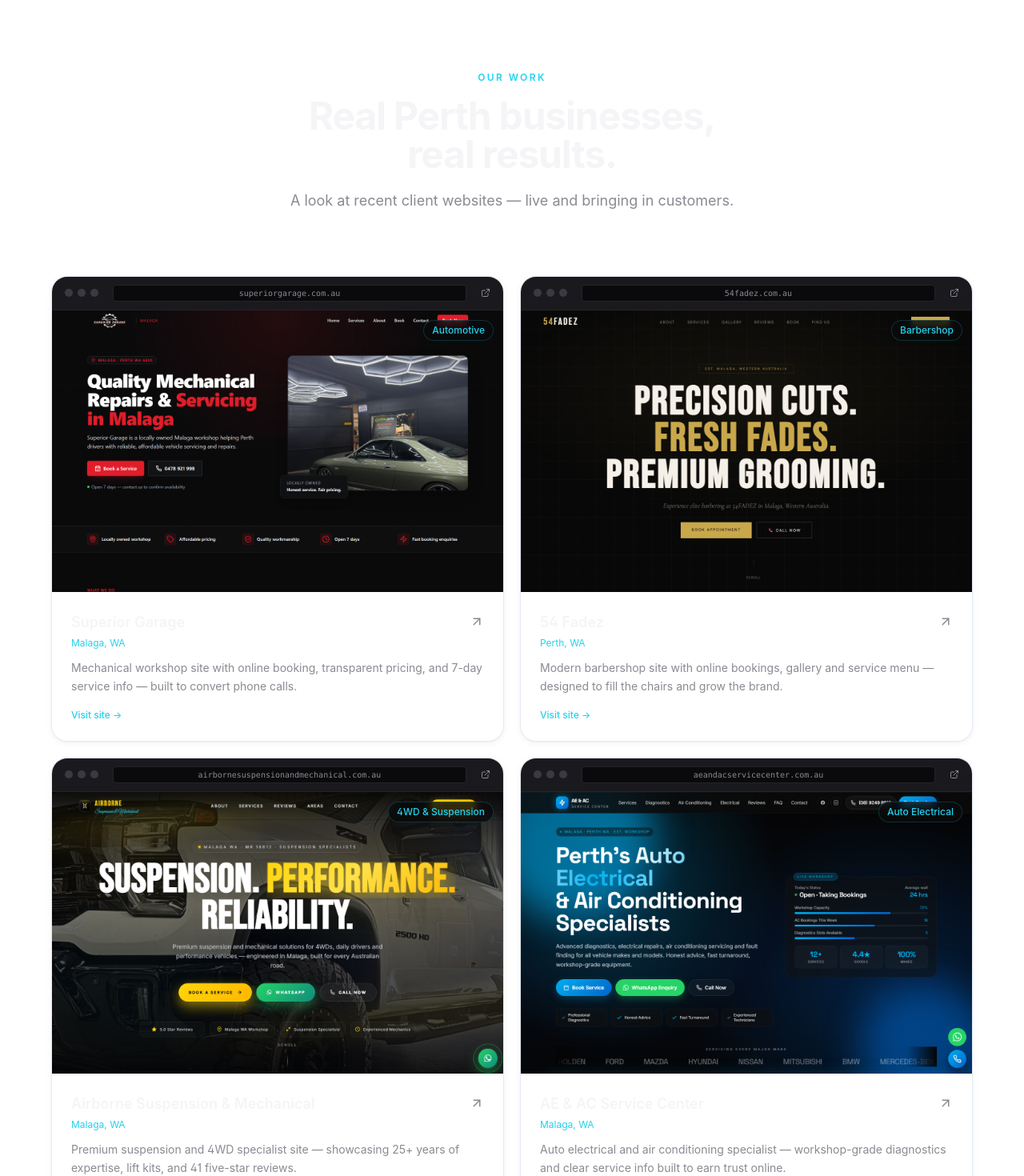
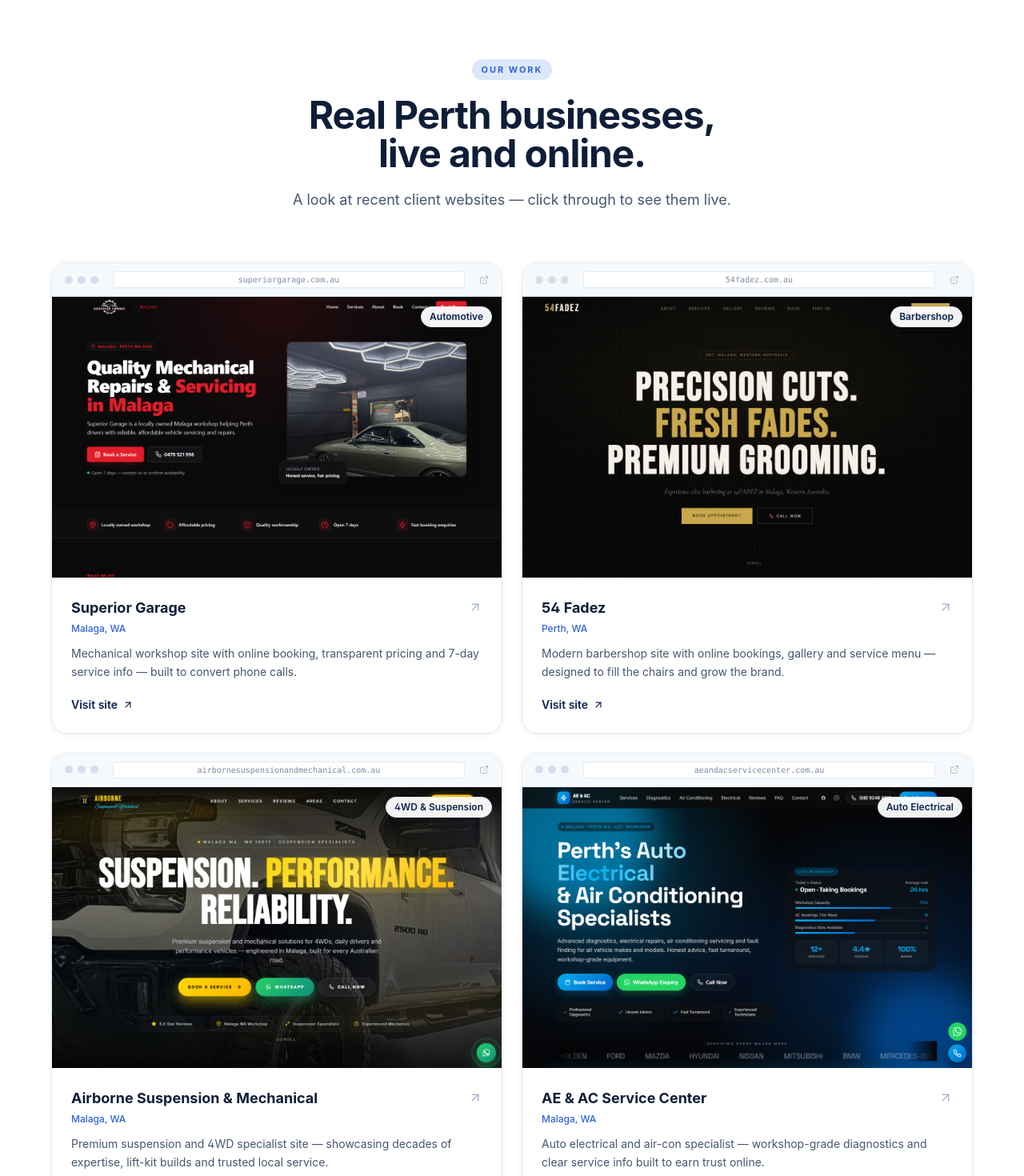
Before and after one commit to zachcolvillez-stack/bluepeek-website, a Next.js app: page / in a window 1280 px wide. Shown: the part 2120-3590 px from the top of the page at 80% size. Built offline with nearby package versions, Linux system fonts and the light colour scheme.

Commit message:
auto-save: Portfolio.jsx

```diff
--- a/components/Portfolio.jsx
+++ b/components/Portfolio.jsx
@@ -1,4 +1,5 @@
 'use client'
+import { motion } from 'framer-motion'
 import { ArrowUpRight, ExternalLink } from 'lucide-react'
 
 const PROJECTS = [
@@ -9,7 +10,7 @@ const PROJECTS = [
     industry:    'Automotive',
     title:       'Superior Garage',
     location:    'Malaga, WA',
-    description: 'Mechanical workshop site with online booking, transparent pricing, and 7-day service info — built to convert phone calls.',
+    description: 'Mechanical workshop site with online booking, transparent pricing and 7-day service info — built to convert phone calls.',
   },
   {
     image:       '/screenshots/54fadez.png',
@@ -27,7 +28,7 @@ const PROJECTS = [
     industry:    '4WD & Suspension',
     title:       'Airborne Suspension & Mechanical',
     location:    'Malaga, WA',
-    description: 'Premium suspension and 4WD specialist site — showcasing 25+ years of expertise, lift kits, and 41 five-star reviews.',
+    description: 'Premium suspension and 4WD specialist site — showcasing decades of expertise, lift-kit builds and trusted local service.',
   },
   {
     image:       '/screenshots/aeandac.png',
@@ -36,75 +37,83 @@ const PROJECTS = [
     industry:    'Auto Electrical',
     title:       'AE & AC Service Center',
     location:    'Malaga, WA',
-    description: 'Auto electrical and air conditioning specialist — workshop-grade diagnostics and clear service info built to earn trust online.',
+    description: 'Auto electrical and air-con specialist — workshop-grade diagnostics and clear service info built to earn trust online.',
   },
 ]
 
 export default function Portfolio() {
   return (
-    <section id="work" className="relative py-32 px-6">
+    <section id="work" className="relative py-28 px-6">
       <div className="max-w-6xl mx-auto">
-        <div className="text-center mb-20">
-          <p className="text-xs font-semibold uppercase tracking-[0.2em] mb-4" style={{ color: '#22d3ee' }}>Our Work</p>
-          <h2 className="text-4xl md:text-5xl font-bold tracking-tight mb-5" style={{ color: '#f5f5f7' }}>
-            Real Perth businesses,<br />real results.
+        <motion.div initial={{ opacity: 0, y: 20 }} whileInView={{ opacity: 1, y: 0 }}
+          viewport={{ once: true }} transition={{ duration: 0.6 }} className="text-center mb-16">
+          <span className="eyebrow">Our Work</span>
+          <h2 className="text-3xl md:text-5xl font-bold tracking-tight mt-5 mb-5" style={{ color: '#0f1e38' }}>
+            Real Perth businesses,<br />live and online.
           </h2>
-          <p className="text-base md:text-lg max-w-xl mx-auto" style={{ color: '#8a8a93' }}>
-            A look at recent client websites — live and bringing in customers.
+          <p className="text-base md:text-lg max-w-xl mx-auto" style={{ color: '#46566f' }}>
+            A look at recent client websites — click through to see them live.
           </p>
-        </div>
+        </motion.div>
 
-        <div className="grid grid-cols-1 sm:grid-cols-2 xl:grid-cols-2 gap-5">
-          {PROJECTS.map((p) => (
-            <a key={p.title}
-              href={p.url}
-              target="_blank"
-              rel="noopener noreferrer"
+        <div className="grid grid-cols-1 md:grid-cols-2 gap-6">
+          {PROJECTS.map((p, i) => (
+            <motion.a key={p.title}
+              href={p.url} target="_blank" rel="noopener noreferrer"
+              initial={{ opacity: 0, y: 24 }} whileInView={{ opacity: 1, y: 0 }}
+              viewport={{ once: true }} transition={{ duration: 0.5, delay: i * 0.08 }}
               className="card group overflow-hidden block text-left"
             >
-              {/* Browser-style chrome bar */}
-              <div className="flex items-center gap-1.5 px-4 py-2.5" style={{ background: '#1a1a1e', borderBottom: '1px solid #232328' }}>
-                <div className="w-2.5 h-2.5 rounded-full" style={{ background: '#3a3a42' }} />
-                <div className="w-2.5 h-2.5 rounded-full" style={{ background: '#3a3a42' }} />
-                <div className="w-2.5 h-2.5 rounded-full" style={{ background: '#3a3a42' }} />
+              {/* Browser chrome */}
+              <div className="flex items-center gap-1.5 px-4 py-2.5" style={{ background: '#f6f9fc', borderBottom: '1px solid #e4eaf3' }}>
+                <div className="w-2.5 h-2.5 rounded-full" style={{ background: '#d4deec' }} />
+                <div className="w-2.5 h-2.5 rounded-full" style={{ background: '#d4deec' }} />
+                <div className="w-2.5 h-2.5 rounded-full" style={{ background: '#d4deec' }} />
                 <div className="flex-1 mx-3 px-3 py-0.5 text-[10px] rounded text-center font-mono truncate"
-                  style={{ background: '#0a0a0c', color: '#8a8a93', border: '1px solid #232328' }}>
+                  style={{ background: '#ffffff', color: '#7a8aa3', border: '1px solid #e4eaf3' }}>
                   {p.domain}
                 </div>
-                <ExternalLink size={12} style={{ color: '#8a8a93' }} />
+                <ExternalLink size={12} style={{ color: '#a9bad2' }} />
               </div>
 
-              {/* Screenshot preview */}
-              <div className="relative aspect-[16/10] overflow-hidden" style={{ background: '#0f0f12' }}>
+              {/* Screenshot */}
+              <div className="relative aspect-[16/10] overflow-hidden" style={{ background: '#f1f5fb' }}>
                 <img src={p.image} alt={p.title}
                   className="w-full h-full object-cover object-top group-hover:scale-105 transition-transform duration-700"
                   onError={(e) => { e.currentTarget.style.display = 'none' }} />
-                <span className="absolute top-3 right-3 text-xs font-medium px-2.5 py-1 rounded-full backdrop-blur-sm"
-                  style={{ background: 'rgba(10,10,12,0.8)', color: '#22d3ee', border: '1px solid rgba(34,211,238,0.2)' }}>
+                <span className="absolute top-3 right-3 text-xs font-semibold px-2.5 py-1 rounded-full"
+                  style={{ background: 'rgba(255,255,255,0.95)', color: '#0b2350', border: '1px solid #e4eaf3', boxShadow: '0 2px 8px rgba(11,35,80,0.1)' }}>
                   {p.industry}
                 </span>
               </div>
 
-              {/* Card content */}
+              {/* Content */}
               <div className="p-6">
                 <div className="flex items-start justify-between gap-3 mb-1">
-                  <h3 className="text-lg font-semibold" style={{ color: '#f5f5f7' }}>{p.title}</h3>
-                  <ArrowUpRight size={18} style={{ color: '#8a8a93' }} className="group-hover:-translate-y-0.5 group-hover:translate-x-0.5 group-hover:text-cyan-400 transition-all flex-shrink-0 mt-1" />
+                  <h3 className="text-lg font-bold" style={{ color: '#0f1e38' }}>{p.title}</h3>
+                  <ArrowUpRight size={18} style={{ color: '#a9bad2' }}
+                    className="group-hover:-translate-y-0.5 group-hover:translate-x-0.5 transition-all flex-shrink-0 mt-1"
+                    onMouseEnter={(e) => e.currentTarget.style.color = '#0b2350'} />
                 </div>
-                <p className="text-xs mb-3" style={{ color: '#22d3ee' }}>{p.location}</p>
-                <p className="text-sm leading-relaxed" style={{ color: '#8a8a93' }}>{p.description}</p>
-                <p className="text-xs mt-4 font-medium" style={{ color: '#22d3ee' }}>Visit site →</p>
+                <p className="text-xs font-medium mb-3" style={{ color: '#2f63d9' }}>{p.location}</p>
+                <p className="text-sm leading-relaxed mb-4" style={{ color: '#46566f' }}>{p.description}</p>
+                <span className="inline-flex items-center gap-1.5 text-sm font-semibold" style={{ color: '#0b2350' }}>
+                  Visit site
+                  <ArrowUpRight size={14} />
+                </span>
               </div>
-            </a>
+            </motion.a>
           ))}
         </div>
 
-        <div className="text-center mt-12">
-          <p className="text-sm" style={{ color: '#8a8a93' }}>
+        <motion.div initial={{ opacity: 0 }} whileInView={{ opacity: 1 }}
+          viewport={{ once: true }} transition={{ duration: 0.5, delay: 0.2 }}
+          className="text-center mt-12">
+          <p className="text-sm" style={{ color: '#46566f' }}>
             Want to be our next case study?{' '}
-            <a href="#contact" className="font-semibold" style={{ color: '#22d3ee' }}>Get in touch →</a>
+            <a href="#contact" className="font-semibold" style={{ color: '#0b2350' }}>Get in touch →</a>
           </p>
-        </div>
+        </motion.div>
       </div>
     </section>
   )
```
